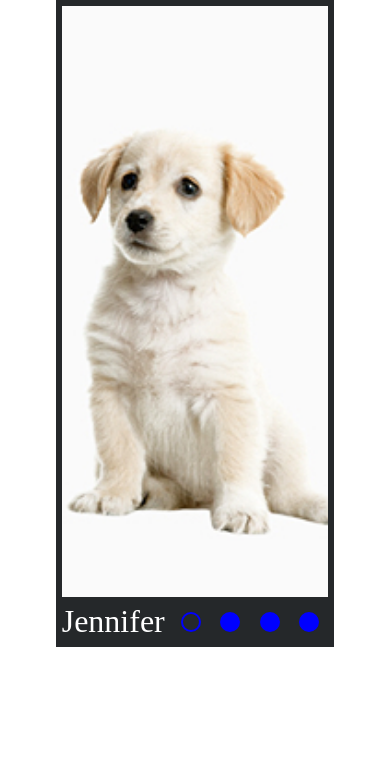
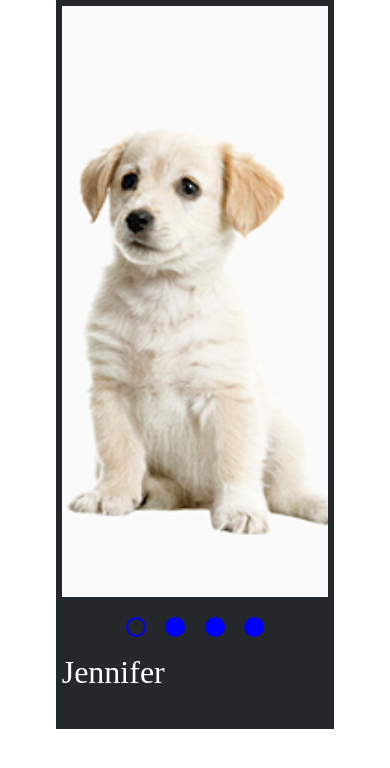
Before and after one commit to shlykovaKate/cssMemeSlider, a plain HTML site: page cssMemeSlider/index.html in a window 390 px wide. Drawn offline with Linux system fonts and the light colour scheme.

Commit message:
feat: add styles for mobile (Sun, Sep 15, 2024 10:48:51 PM)

```diff
--- a/cssMemeSlider/style.css
+++ b/cssMemeSlider/style.css
@@ -132,3 +132,15 @@ label:active .control {
     height: auto;
     transition: 0.2s;
 }
+
+@media screen and (max-width: 767px) {
+    .content_controls {
+        flex-direction: column-reverse;
+        padding-top: 4%;
+    }
+
+    .content {
+        padding: 0.5em 0 2em;
+        width: 100%;
+    }
+}
```
